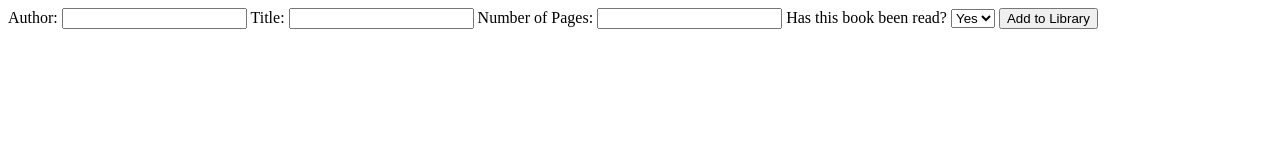
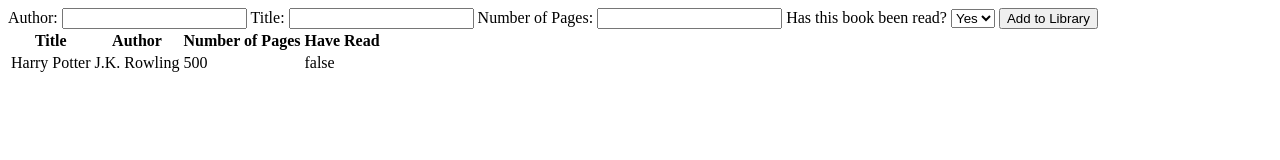
Before and after one commit to Slumpjin/top-intermediate-javascript-library, a plain HTML site: page index.html in a window 1280 px wide. Drawn offline with Linux system fonts and the light colour scheme.

Commit message:
Add table displaying books

```diff
--- a/index.html
+++ b/index.html
@@ -22,5 +22,19 @@
         </select>
         <button type="submit">Add to Library</button>
     </form>
+
+    <table>
+        <thead>
+            <tr>
+                <th>Title</th>
+                <th>Author</th>
+                <th>Number of Pages</th>
+                <th>Have Read</th>
+            </tr>
+        </thead>
+        <tbody class="table-body">
+
+        </tbody>
+    </table>
 </body>
 </html>
--- a/js/script.js
+++ b/js/script.js
@@ -5,25 +5,36 @@ function Book(title, author, numberOfPages, haveRead) {
     this.author = author;
     this.numberOfPages = numberOfPages;
     this.haveRead = haveRead;
-    this.info = function() {
-        return `${this.title} by ${this.author}, ${numberOfPages} pages, ${this.haveRead ? 'read' : 'not read yet'}`;
-    }
 }
 
 myLibrary.push(new Book('Harry Potter', 'J.K. Rowling', 500, false));
 
 const bookForm = document.querySelector('.book-form');
+const tableBody = document.querySelector('.table-body');
+myLibrary.forEach(book => {
+    addBookToTable(book);
+});
+
 bookForm.addEventListener('submit', (e) => {
     e.preventDefault();
     const formData = new FormData(e.target);
     const formProps = Object.fromEntries(formData);
-    // console.log(formProps);
     addBookToLibrary(formProps);
 });
 
 function addBookToLibrary(bookInfo) {
     const newBook = new Book(bookInfo.title, bookInfo.author,
-        Number(bookInfo.numberOfPages), Boolean(bookInfo.haveRead));
+    Number(bookInfo.numberOfPages), Boolean(bookInfo.haveRead));
+    addBookToTable(newBook);
     myLibrary.push(newBook);
-    // console.log(myLibrary)
 }
+
+function addBookToTable(book) {
+    const tableRow = document.createElement('tr');
+    Object.values(book).forEach(value => {
+        const tableData = document.createElement('td');
+        tableData.innerText = value;
+        tableRow.appendChild(tableData);
+    });
+    tableBody.appendChild(tableRow);
+}
```
